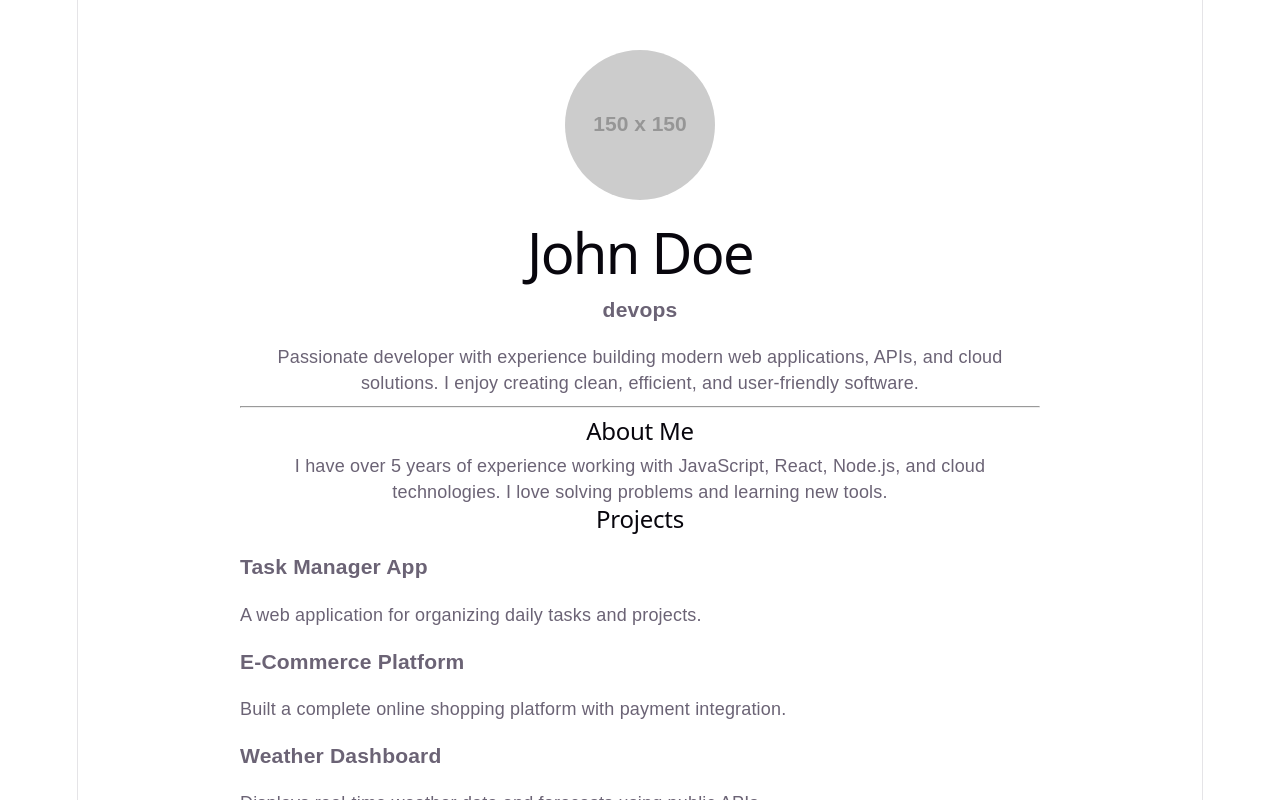
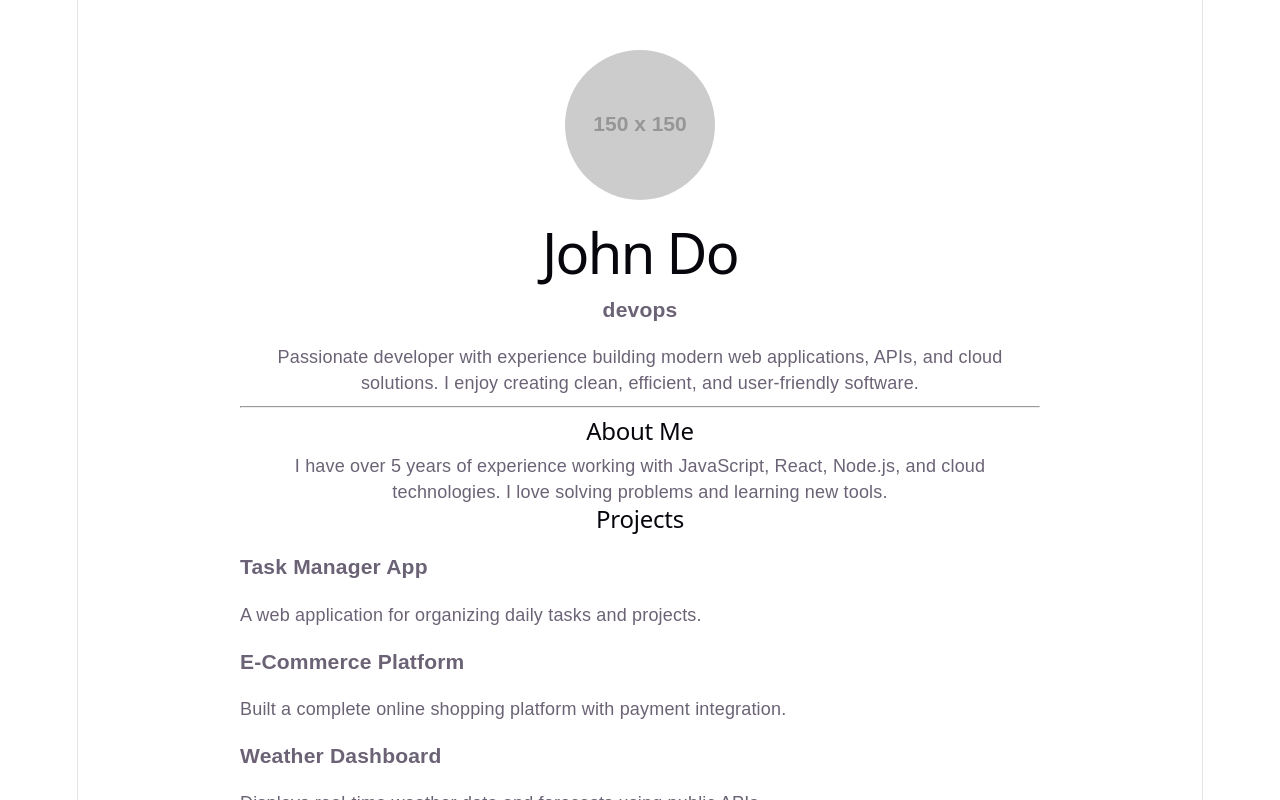
Before and after one commit to Shashank1464/workshop-ss, a React (Vite) app: page / in a window 1280 px wide. Shown: the top 800 px of the page. Built offline with nearby package versions, Linux system fonts and the light colour scheme.

Commit message:
Update name from 'John Doe' to 'John Do'

```diff
--- a/src/App.jsx
+++ b/src/App.jsx
@@ -19,7 +19,7 @@ function App() {
         }}
       />
 
-      <h1>John Doe</h1>
+      <h1>John Do</h1>
       <h3>devops</h3>
 
       <p>
```
